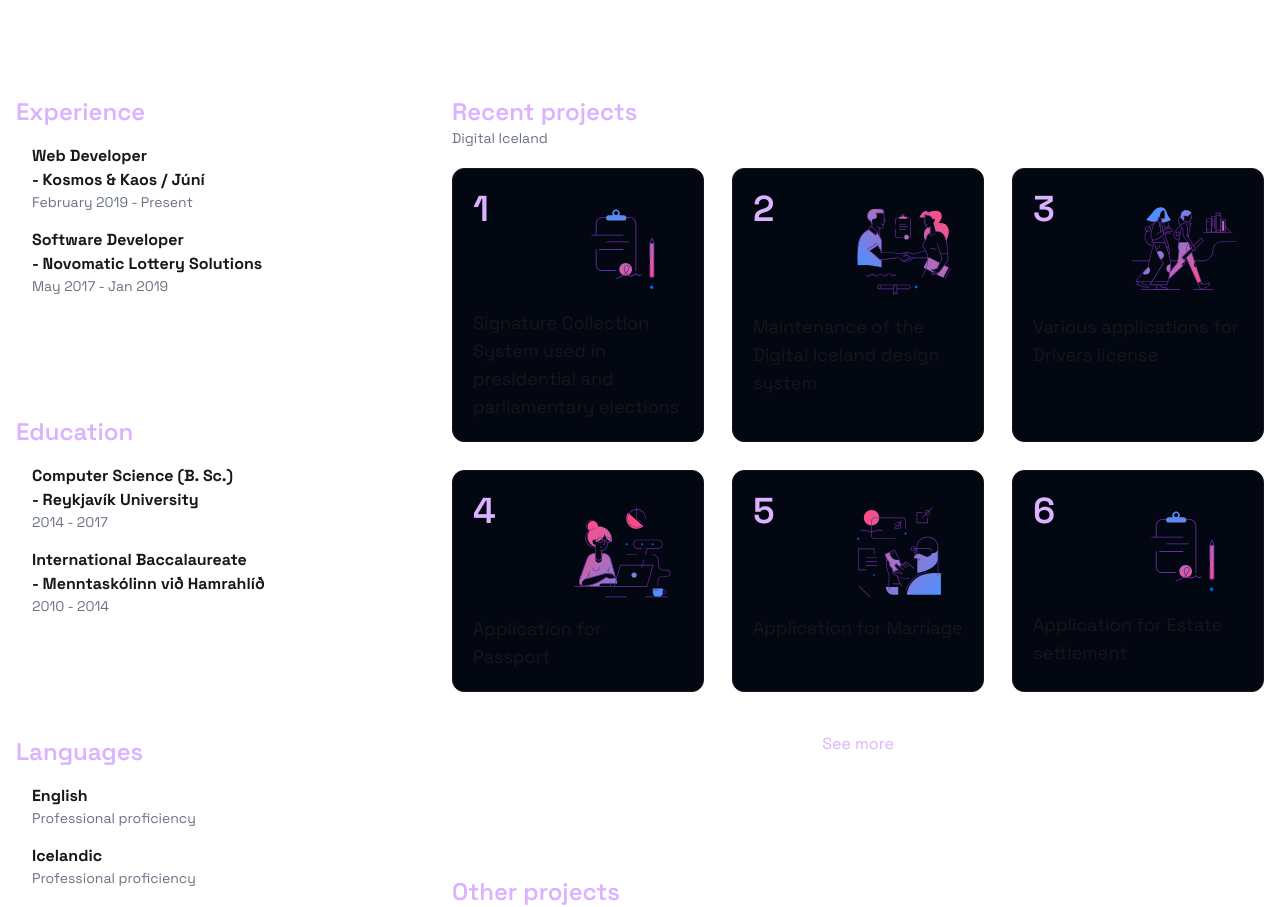
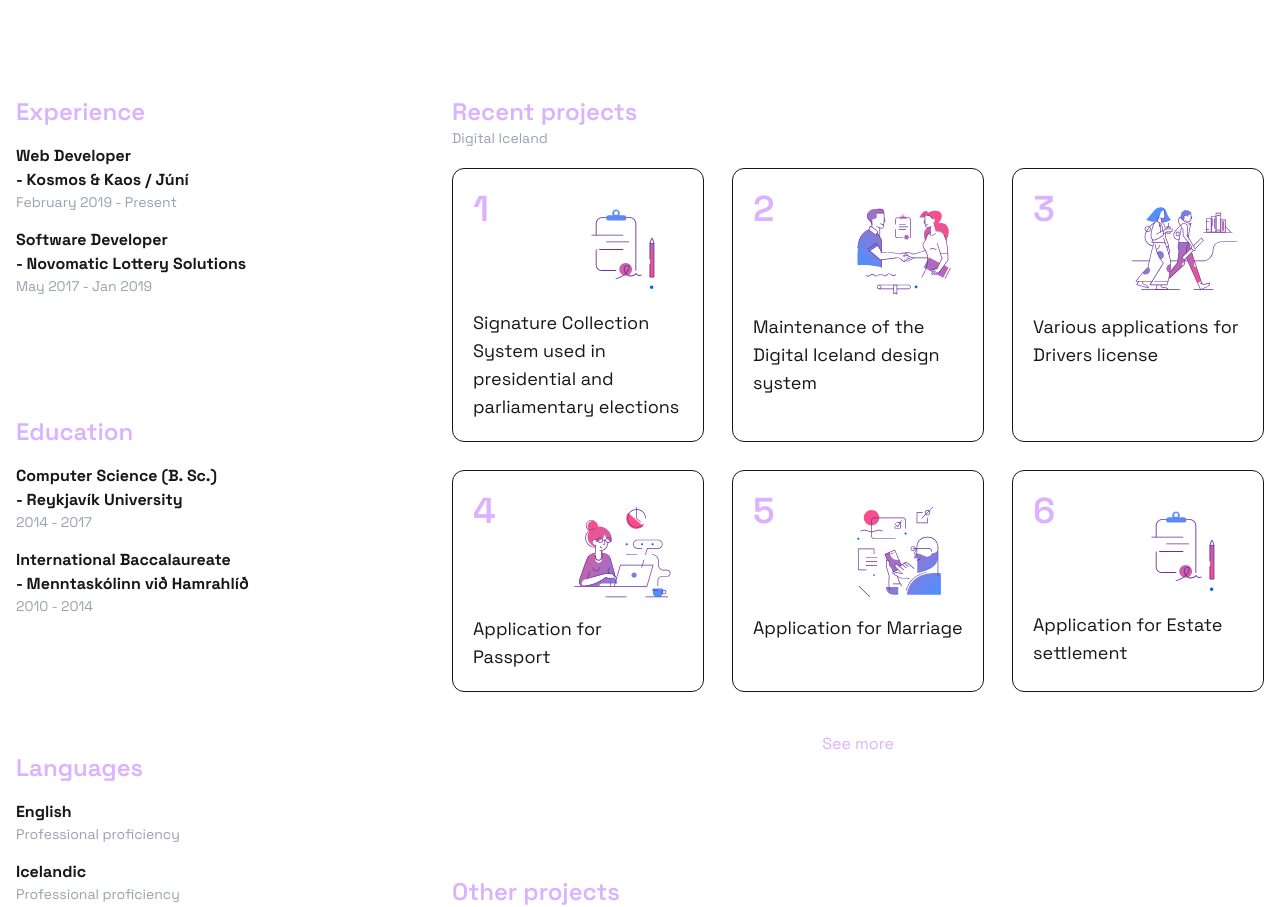
Before and after one commit to albinagu/albina, a Next.js app: page / in a window 1280 px wide. Shown: the part 420-1327 px from the top of the page. Built offline with nearby package versions, Linux system fonts and the light colour scheme.

Commit message:
minor tweaks from feedback received :D

```diff
--- a/src/app/components/education.tsx
+++ b/src/app/components/education.tsx
@@ -2,17 +2,17 @@
   return (
     <section>
       <h2 className="text-2xl font-semibold text-purple-300 mb-4">Education</h2>
-      <div className="p-4 pt-0">
+      <div className="mb-4">
         <h3 className="font-bold">
           Computer Science (B. Sc.) <br />- Reykjavík University
         </h3>
-        <p className="text-sm text-gray-500">2014 - 2017</p>
+        <p className="text-sm text-gray-400">2014 - 2017</p>
       </div>
-      <div className="p-4 pt-0 pb-0">
+      <div className="mb-4">
         <h3 className="font-bold">
           International Baccalaureate <br />- Menntaskólinn við Hamrahlíð
         </h3>
-        <p className="text-sm text-gray-500">2010 - 2014</p>
+        <p className="text-sm text-gray-400">2010 - 2014</p>
       </div>
     </section>
   )
--- a/src/app/components/experience.tsx
+++ b/src/app/components/experience.tsx
@@ -4,17 +4,17 @@
       <h2 className="text-2xl font-semibold text-purple-300 mb-4">
         Experience
       </h2>
-      <div className="p-4 pt-0 rounded-md">
+      <div className="mb-4">
         <h3 className="font-bold">
           Web Developer <br />- Kosmos & Kaos / Júní
         </h3>
-        <p className="text-sm text-gray-500">February 2019 - Present</p>
+        <p className="text-sm text-gray-400">February 2019 - Present</p>
       </div>
-      <div className="p-4 pt-0 pb-0 rounded-md">
+      <div>
         <h3 className="font-bold">
           Software Developer <br />- Novomatic Lottery Solutions
         </h3>
-        <p className="text-sm text-gray-500">May 2017 - Jan 2019</p>
+        <p className="text-sm text-gray-400">May 2017 - Jan 2019</p>
       </div>
     </section>
   )
--- a/src/app/components/footer.tsx
+++ b/src/app/components/footer.tsx
@@ -28,7 +28,7 @@
               key={index}
               href={url}
               target="_blank"
-              className="mr-3 p-2 rounded-full bg-gray-950 text-purple-300 border-1 hover:bg-gray-200 hover:text-purple-500 transition-all"
+              className="mr-3 p-2 rounded-full text-purple-300 border-1 hover:bg-gray-200 hover:text-purple-400 transition-all"
             >
               {icon}
             </Link>
--- a/src/app/components/languages.tsx
+++ b/src/app/components/languages.tsx
@@ -2,17 +2,17 @@
   return (
     <section>
       <h2 className="text-2xl font-semibold text-purple-300 mb-4">Languages</h2>
-      <div className="p-4 pt-0 rounded-md">
+      <div className="mb-4">
         <h3 className="font-bold">English</h3>
-        <p className="text-sm text-gray-500">Professional proficiency</p>
+        <p className="text-sm text-gray-400">Professional proficiency</p>
       </div>
-      <div className="p-4 pt-0 rounded-md">
+      <div className="mb-4">
         <h3 className="font-bold">Icelandic</h3>
-        <p className="text-sm text-gray-500">Professional proficiency</p>
+        <p className="text-sm text-gray-400">Professional proficiency</p>
       </div>
-      <div className="p-4 pt-0 pb-0 rounded-md">
+      <div>
         <h3 className="font-bold">Russian</h3>
-        <p className="text-sm text-gray-500">Native / bilingual proficiency</p>
+        <p className="text-sm text-gray-400">Native / bilingual proficiency</p>
       </div>
     </section>
   )
--- a/src/app/components/nameAndTitle.tsx
+++ b/src/app/components/nameAndTitle.tsx
@@ -7,7 +7,7 @@
       <p className="text-2xl mb-1">Web Developer</p>
       <div className="flex align-items-baseline">
         <HiOutlineMapPin className="text-yellow-200" />
-        <p className="text-sm pl-1 align-text-bottom text-gray-500">
+        <p className="text-sm pl-1 align-text-bottom text-gray-400">
           Based in Reykjavík, Iceland
         </p>
       </div>
--- a/src/app/components/projects.tsx
+++ b/src/app/components/projects.tsx
@@ -16,11 +16,11 @@
         <h2 className="text-2xl font-semibold text-purple-300">
           Recent projects
         </h2>
-        <p className="text-sm text-gray-500 mb-5">Digital Iceland</p>
+        <p className="text-sm text-gray-400 mb-5">Digital Iceland</p>
         <div className="grid grid-cols-1 md:grid-cols-2 xl:grid-cols-3 gap-7">
           {/* initial 6 items */}
           {projects.slice(0, 6).map((project, index) => (
-            <div key={index} className="border-1 rounded-xl p-5 bg-gray-950">
+            <div key={index} className="border-1 rounded-xl p-5">
               <div className="flex justify-between">
                 <div className="text-4xl text-purple-300 font-semibold">
                   {index + 1}
@@ -60,7 +60,7 @@
         <div className="flex justify-center">
           <button
             onClick={handleToggle}
-            className="sm:mt-10 mt-5 text-purple-300 hover:text-purple-500 transition-colors"
+            className="sm:mt-10 mt-5 text-purple-300 hover:text-purple-400 transition-colors"
           >
             {showAll ? "See less" : "See more"}
           </button>
@@ -70,7 +70,7 @@
         <h2 className="text-2xl font-semibold text-purple-300">
           Other projects
         </h2>
-        <p className="text-sm text-gray-500 mb-5">
+        <p className="text-sm text-gray-400 mb-5">
           Kosmos & Kaos and Novomatic
         </p>
         <p className="sm:text-lg">
--- a/src/app/page.tsx
+++ b/src/app/page.tsx
@@ -27,7 +27,7 @@
       <motion.div
         initial={{ opacity: 0, y: 30 }}
         animate={{ opacity: 1, y: 0 }}
-        transition={{ duration: 1, delay: 0.2, ease: "easeOut" }}
+        transition={{ duration: 1, delay: 0.5, ease: "easeOut" }}
         className="container mx-auto px-4"
       >
         <div className="grid sm:grid-cols-3 grid-cols-1 gap-15 sm:mb-30 mb-15 sm:pt-20 pt-5">
```
